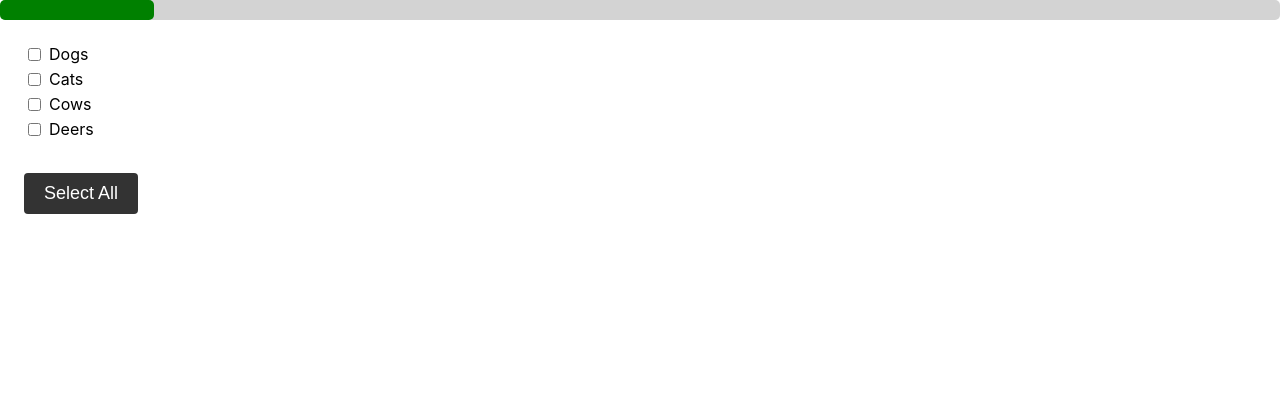
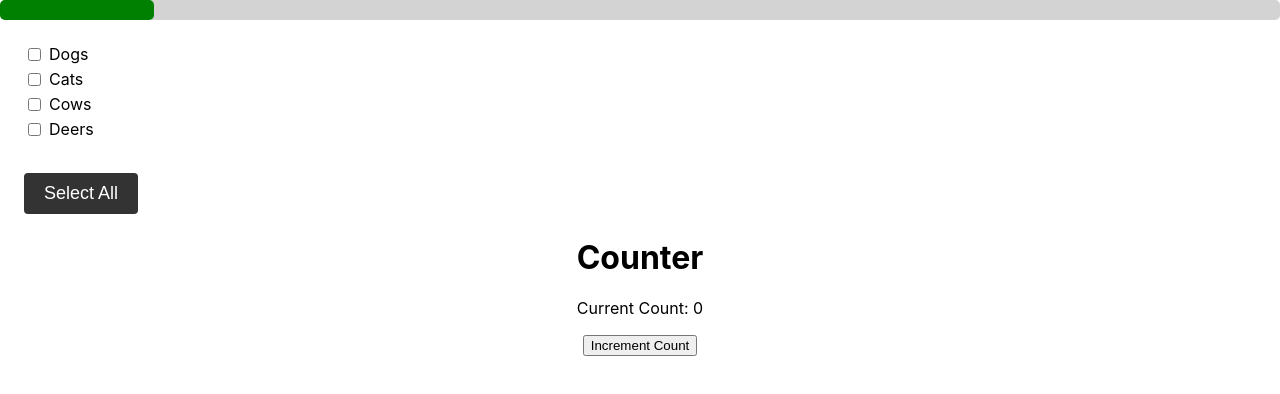
Before and after one commit to srinivasGokarla/DSA, a React (Create React App) app in the folder practice/: page / in a window 1280 px wide. Shown: the top 394 px of the page. Built offline with nearby package versions, Linux system fonts and the light colour scheme.

Commit message:
new problems

```diff
--- a/practice/src/App.js
+++ b/practice/src/App.js
@@ -1,13 +1,15 @@
 import logo from './logo.svg';
 import './App.css';
 import ProgressBar from './Component/ProgressBar';
-import CheckboxList from './Component/CheckBox'
+import CheckboxList from './Component/CheckBox';
+import FixSyntex from "./Component/FixSyntaxError"
 
 function App() {
   return (
     <div className="App">
     < ProgressBar/>
     <CheckboxList/>
+    <FixSyntex/>
     </div>
   );
 }
--- /dev/null
+++ b/practice/src/Component/FixSyntaxError.jsx
@@ -0,0 +1,33 @@
+import React, { Component } from 'react'
+
+class FixSyntex extends Component {
+	state = {
+		count: 0,
+	}
+
+	componentDidUpdate(prevProps, prevState) {
+		if (this.state.count !== prevState.count) {
+			console.log(`Count has been updated to: ${this.state.count}`)
+		}
+	}
+
+	incrementCount = () => {
+		this.setState({
+			count: this.state.count + 1,
+		})
+	}
+
+	render() {
+		return (
+			<div>
+				<h1 data-testid="title">Counter</h1>
+				<p data-testid="count">Current Count: {this.state.count}</p>
+				<button data-testid="button" onClick={this.incrementCount}>
+					Increment Count
+				</button>
+			</div>
+		)
+	}
+}
+
+export default FixSyntex
```
Also changed, not shown: 1 other file (tests, documents, lock files or other folders).
